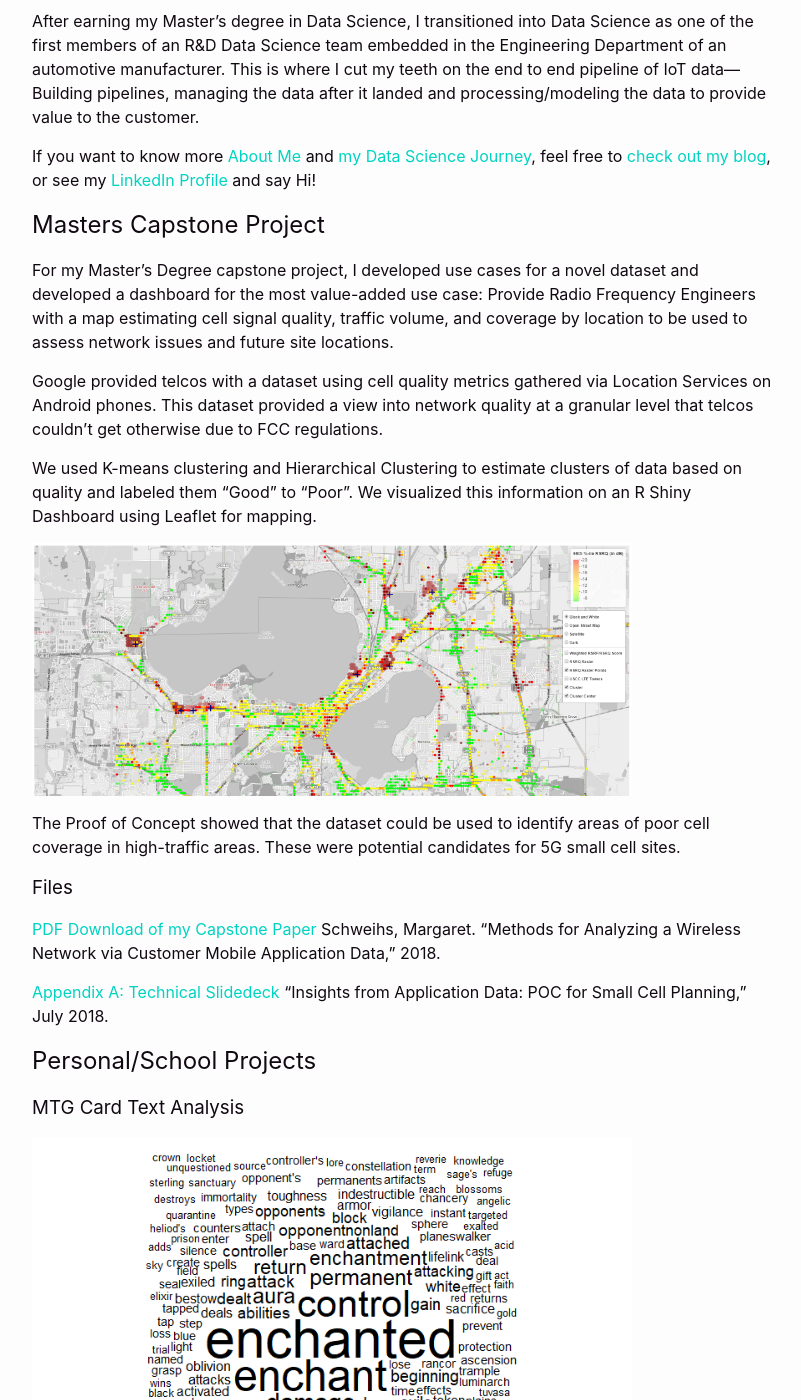
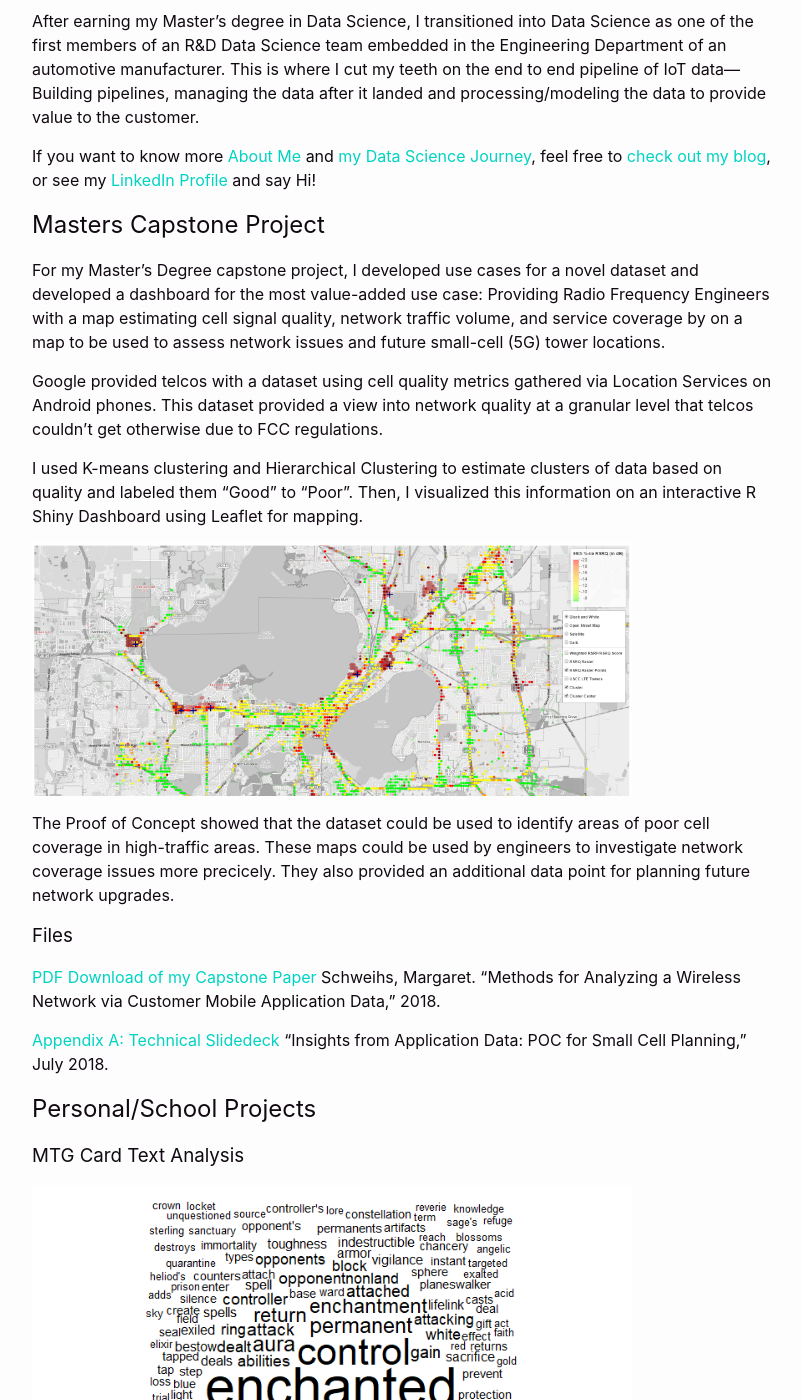
Before and after one commit to MKS310/datalabnotes, a Jekyll site: the page built from index.markdown, in a window 1280 px wide and 1400 px high, scrolled down 754 px. Shown: the whole window, without its empty margins (238-1039 px from the left). Built offline with Jekyll 4.4.1, drawn with Linux system fonts in a browser that asks for light colours; some of the changed text lies outside the part shown.

Commit message:
updated project descriptions

```diff
--- a/index.markdown
+++ b/index.markdown
@@ -32,15 +32,15 @@ If you want to know more [About Me](https://www.datalabnotes.com/about#AboutMe)
 
 ## Masters Capstone Project
 
-For my Master’s Degree capstone project, I developed use cases for a novel dataset and developed a dashboard for the most value-added use case: Provide Radio Frequency Engineers with a map estimating cell signal quality, traffic volume, and coverage by location to be used to assess network issues and future site locations.
+For my Master’s Degree capstone project, I developed use cases for a novel dataset and developed a dashboard for the most value-added use case: Providing Radio Frequency Engineers with a map estimating cell signal quality, network traffic volume, and service coverage by on a map to be used to assess network issues and future small-cell (5G) tower locations.
 
 Google provided telcos with a dataset using cell quality metrics gathered via Location Services on Android phones. This dataset provided a view into network quality at a granular level that telcos couldn’t get otherwise due to FCC regulations.
 
-We used K-means clustering and Hierarchical Clustering to estimate clusters of data based on quality and labeled them “Good” to “Poor”. We visualized this information on an R Shiny Dashboard using Leaflet for mapping.
+I used K-means clustering and Hierarchical Clustering to estimate clusters of data based on quality and labeled them “Good” to “Poor”. Then, I visualized this information on an interactive R Shiny Dashboard using Leaflet for mapping.
 
 <img src="/assets/shiny_SCRUBBED_3.PNG" alt="RShinyMap" />
 
-The Proof of Concept showed that the dataset could be used to identify areas of poor cell coverage in high-traffic areas. These were potential candidates for 5G small cell sites.
+The Proof of Concept showed that the dataset could be used to identify areas of poor cell coverage in high-traffic areas. These maps could be used by engineers to investigate network coverage issues more precicely. They also provided an additional data point for planning future network upgrades.
 
 ### Files
 
@@ -58,6 +58,8 @@ Schweihs, Margaret. "Methods for Analyzing a Wireless Network via Customer Mobil
 <img src="/assets/cloud2_1.png" alt="Card Color Word Cloud" />
 
 My family and I love playing Magic the Gathering, so I created this project for a final exam for an Unstructured Data Analysis Class during my Master's degree program. The goal was to analyze the deck structure of the tournament decks in the current "meta" (a term used to describe the current cards in popular use). I also wanted to analyze the text on the cards since MTG card narratives contain a lot of interesting Fantasy-genre descriptions.
+
+The project required scraping and structuring my own dataset from popular websites. I processed the raw data into a JSON format and enriched it using the official Magic the Gathering API. Then I applied NLP to the text on the cards and did some exploratory data analysis of the card and deck metadata.
 
 <li><a href="https://github.com/MKS310/MTG-Web-Scraping/blob/master/README.md">Magic The Gathering Web Scraping and Natural Language Processing Project</a></li><br>
 
```
